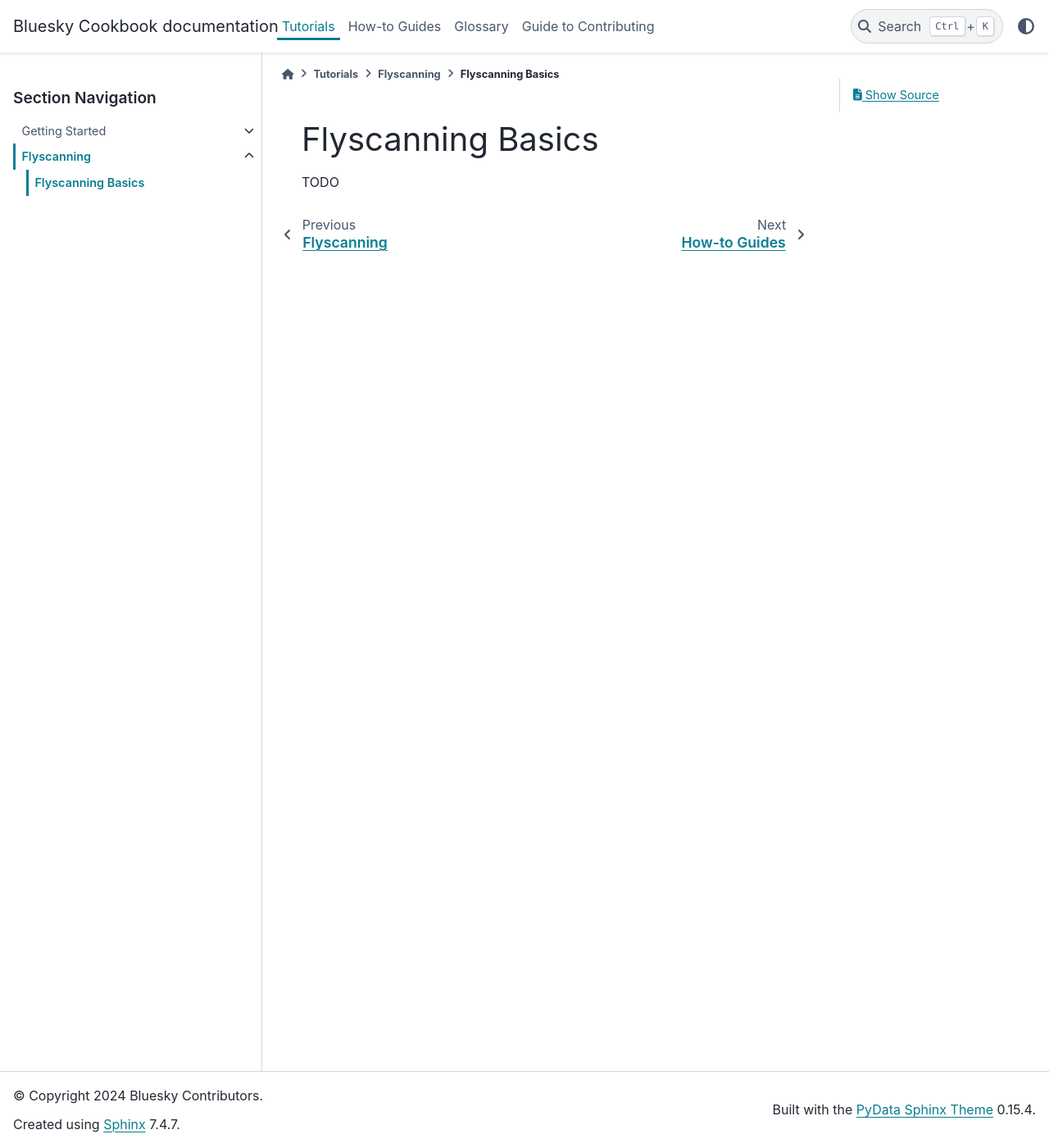
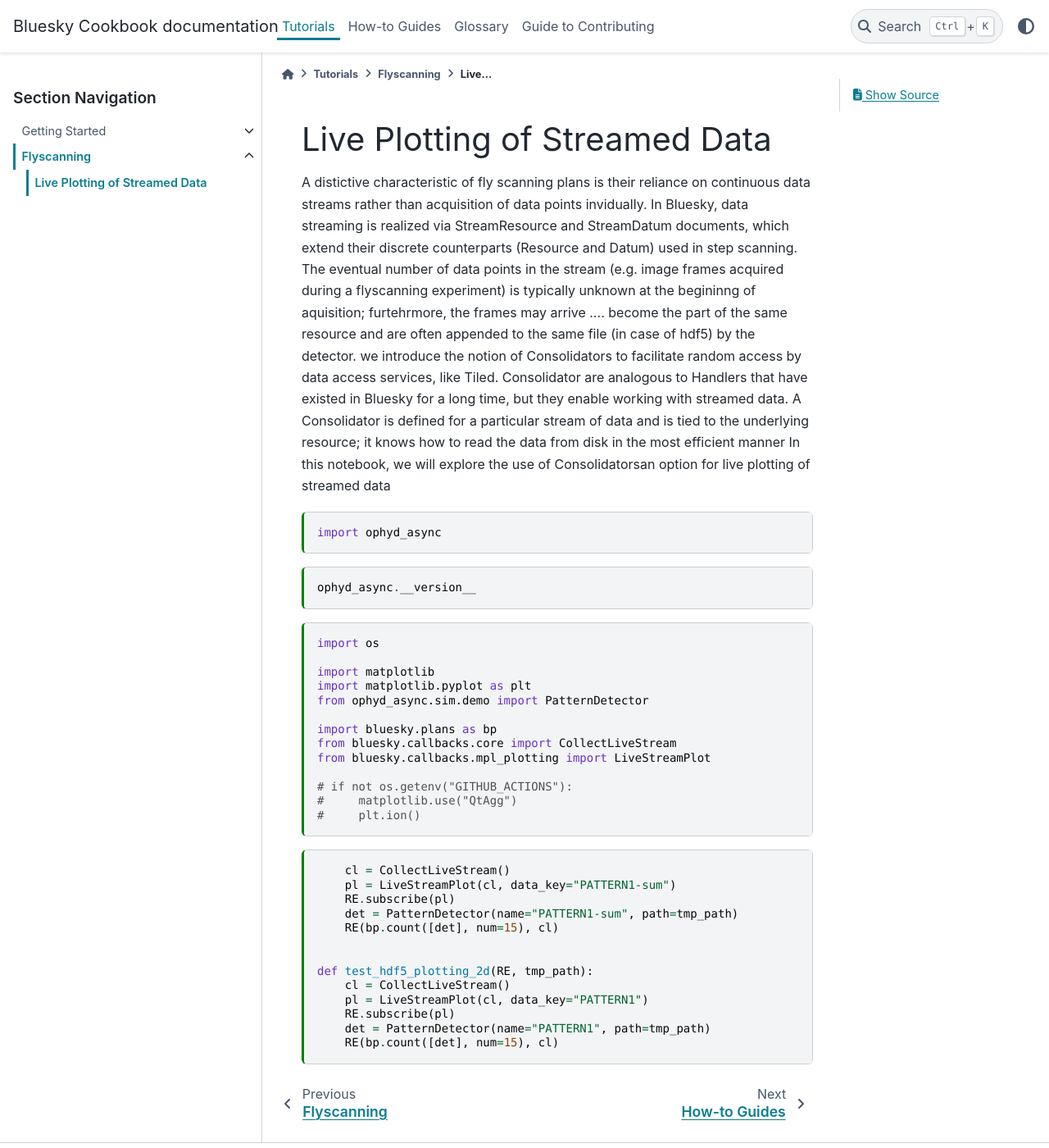
Before and after one commit to bluesky/bluesky-cookbook, a Sphinx documentation site: the page built from docs/tutorials/flyscanning/basics.md, in a window 1280 px wide and 1400 px high. Shown: the whole window at 82% size. Built offline with Sphinx 7.4.7 and the PyData theme 0.15.4, drawn with Linux system fonts in a browser that asks for light colours.

Commit message:
ENH: install ophyd-async

````diff
--- a/docs/tutorials/flyscanning/basics.md
+++ b/docs/tutorials/flyscanning/basics.md
@@ -11,6 +11,49 @@
   name: python3
 ---
 
-# Flyscanning Basics
+# Live Plotting of Streamed Data
 
-TODO
+A distictive characteristic of fly scanning plans is their reliance on continuous data streams rather than acquisition of data points invidually. In Bluesky, data streaming is realized via StreamResource and StreamDatum documents, which extend their discrete counterparts (Resource and Datum) used in step scanning. The eventual number of data points in the stream (e.g. image frames acquired during a flyscanning experiment) is typically unknown at the begininng of aquisition; furtehrmore, the frames may arrive .... become the part of the same resource and are often appended to the same file (in case of hdf5) by the detector.
+we introduce the notion of Consolidators to facilitate random access by data access services, like Tiled. Consolidator are analogous to Handlers that have existed in Bluesky for a long time, but they enable working with streamed data. A Consolidator is defined for a particular stream of data and is tied to the underlying resource; it knows how to read the data from disk in the most efficient manner
+In this notebook, we will explore the use of Consolidatorsan option for live plotting of streamed data
+
+```{code-cell} ipython3
+import ophyd_async
+```
+
+```{code-cell} ipython3
+ophyd_async.__version__
+```
+
+```{code-cell} ipython3
+import os
+
+import matplotlib
+import matplotlib.pyplot as plt
+from ophyd_async.sim.demo import PatternDetector
+
+import bluesky.plans as bp
+from bluesky.callbacks.core import CollectLiveStream
+from bluesky.callbacks.mpl_plotting import LiveStreamPlot
+
+# if not os.getenv("GITHUB_ACTIONS"):
+#     matplotlib.use("QtAgg")
+#     plt.ion()
+```
+
+```{code-cell} ipython3
+
+    cl = CollectLiveStream()
+    pl = LiveStreamPlot(cl, data_key="PATTERN1-sum")
+    RE.subscribe(pl)
+    det = PatternDetector(name="PATTERN1-sum", path=tmp_path)
+    RE(bp.count([det], num=15), cl)
+
+
+def test_hdf5_plotting_2d(RE, tmp_path):
+    cl = CollectLiveStream()
+    pl = LiveStreamPlot(cl, data_key="PATTERN1")
+    RE.subscribe(pl)
+    det = PatternDetector(name="PATTERN1", path=tmp_path)
+    RE(bp.count([det], num=15), cl)
+```
--- a/pixi.toml
+++ b/pixi.toml
@@ -29,13 +29,14 @@
 bluesky = ">=1.13.0a3,<2"
 tiled-server = ">=0.1.0b8,<0.2"
 tiled-client = ">=0.1.0b8,<0.2"
+numpy = "<2.0.0"
 
 [pypi-dependencies]
 sphinx = ">=8.0.2, <9"
 myst-nb = ">=1.1.1, <2"
 jupytext = ">=1.16.4, <2"
 sphinx-copybutton = ">=0.5.2, <0.6"
-ophyd-async = ">=0.2.0, <0.3"
+ophyd-async = ">=0.6.0, <0.7"
 
 [feature.jupyterlite.dependencies]
 jupyterlab = "~=4.2.4"
````
Also changed, not shown: 1 other file.
